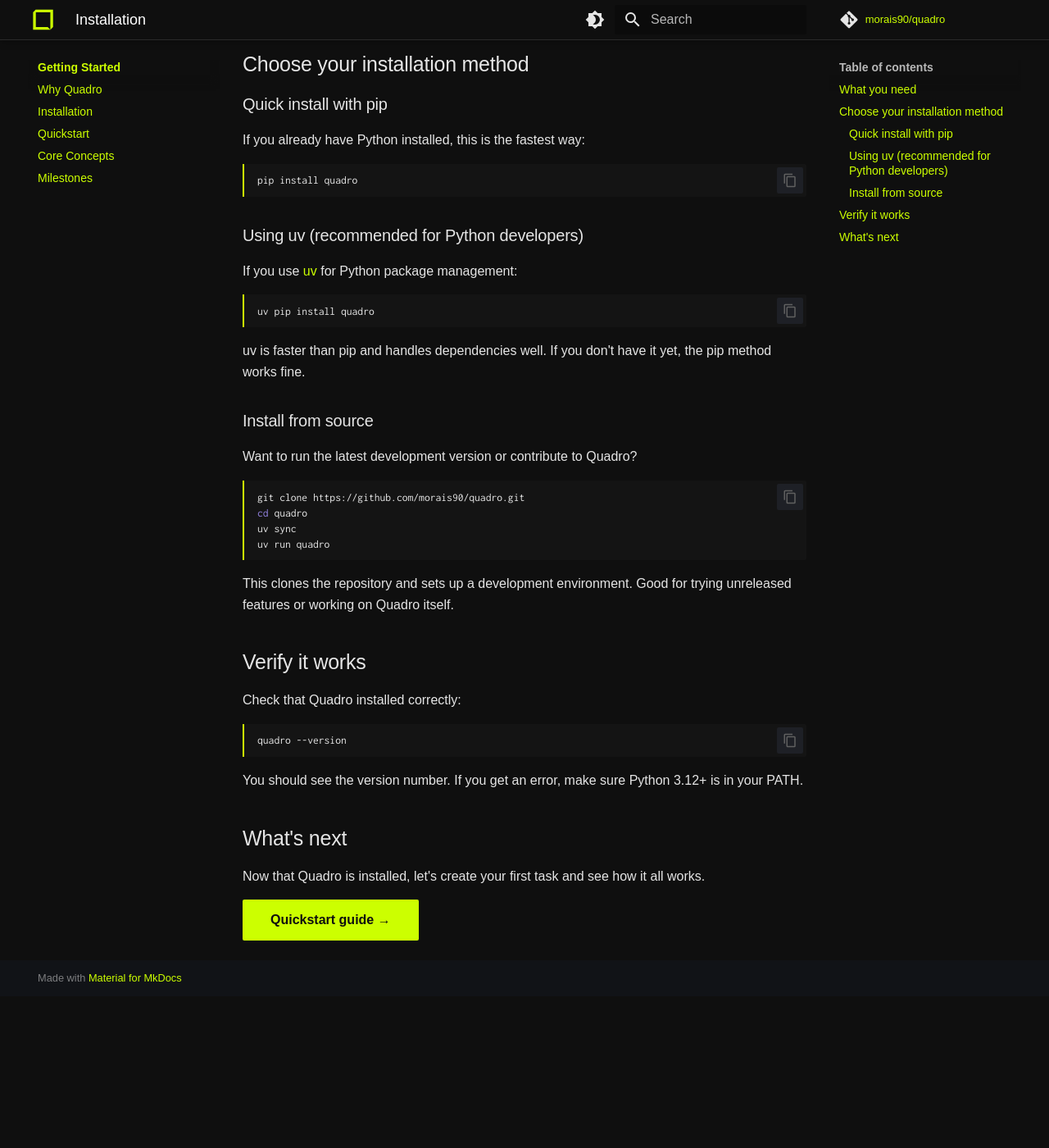
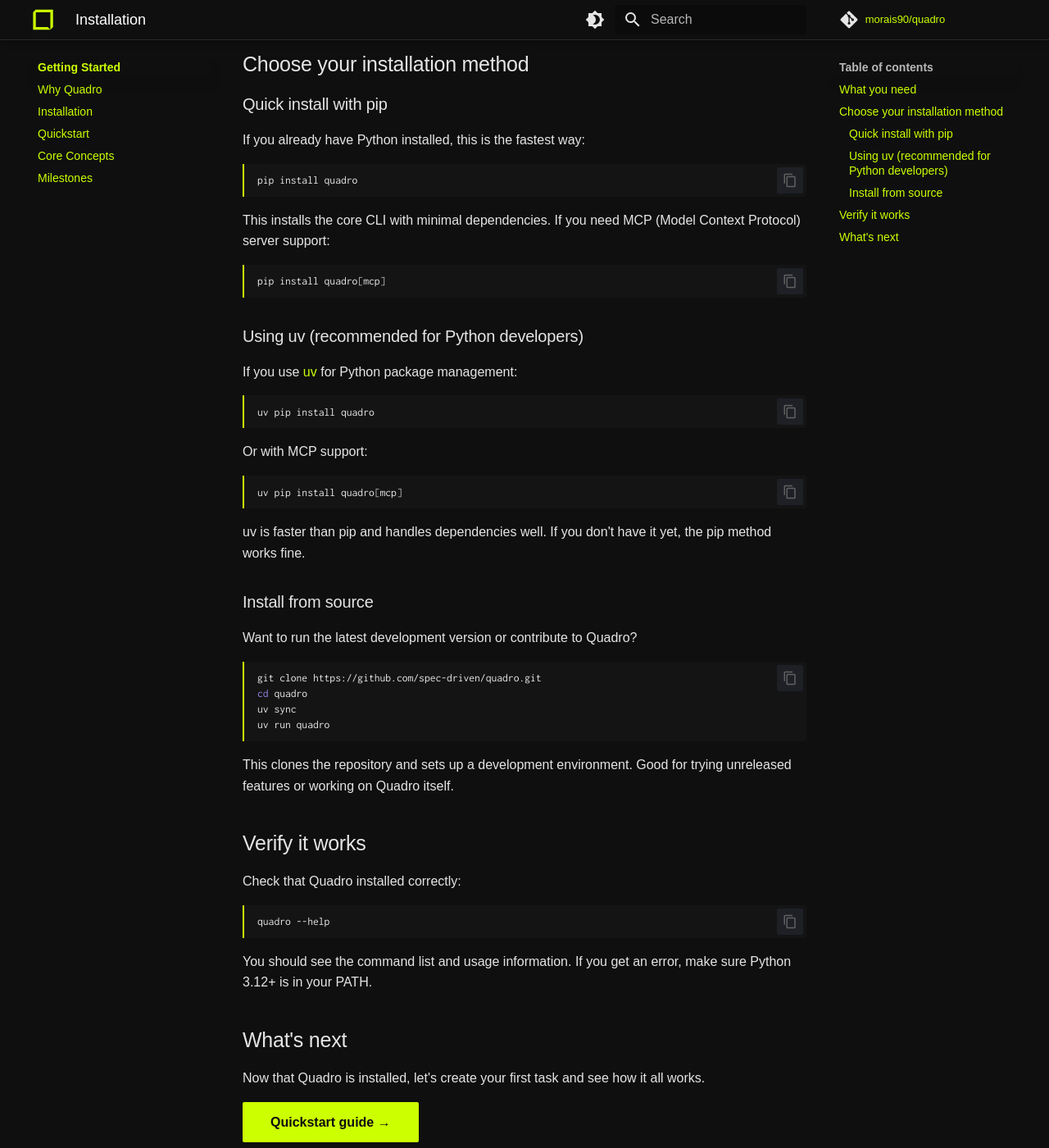
Before and after one commit to morais90/quadro, an MkDocs documentation site: the page built from docs/getting-started/installation.md, in a window 1280 px wide and 1400 px high, scrolled down 426 px. Shown: the whole window at 82% size. Built offline with MkDocs 1.6.1 and Material for MkDocs 9.7.7, drawn with Linux system fonts in a browser that asks for light colours; some web fonts are replaced; a script that is not in the unit is left out; comment, search, counter and statistics services are not loaded; before the commit the page ends 1641 px from its top, so only the background shows below that.

Commit message:
docs: update installation guide and repository URLs
Add MCP optional installation instructions for both pip and uv
methods. Update GitHub URLs from morais90 to spec-driven organization.
Fix verification command from --version to --help.

````diff
--- a/docs/getting-started/installation.md
+++ b/docs/getting-started/installation.md
@@ -19,12 +19,24 @@
 pip install quadro
 ```
 
+This installs the core CLI with minimal dependencies. If you need MCP (Model Context Protocol) server support:
+
+```bash
+pip install quadro[mcp]
+```
+
 ### Using uv (recommended for Python developers)
 
 If you use [uv](https://github.com/astral-sh/uv) for Python package management:
 
 ```bash
 uv pip install quadro
+```
+
+Or with MCP support:
+
+```bash
+uv pip install quadro[mcp]
 ```
 
 uv is faster than pip and handles dependencies well. If you don't have it yet, the pip method works fine.
@@ -34,7 +46,7 @@
 Want to run the latest development version or contribute to Quadro?
 
 ```bash
-git clone https://github.com/morais90/quadro.git
+git clone https://github.com/spec-driven/quadro.git
 cd quadro
 uv sync
 uv run quadro
@@ -47,10 +59,10 @@
 Check that Quadro installed correctly:
 
 ```bash
-quadro --version
+quadro --help
 ```
 
-You should see the version number. If you get an error, make sure Python 3.12+ is in your PATH.
+You should see the command list and usage information. If you get an error, make sure Python 3.12+ is in your PATH.
 
 ## What's next
 
````
Also changed, not shown: README.md (+2 -2 lines).
